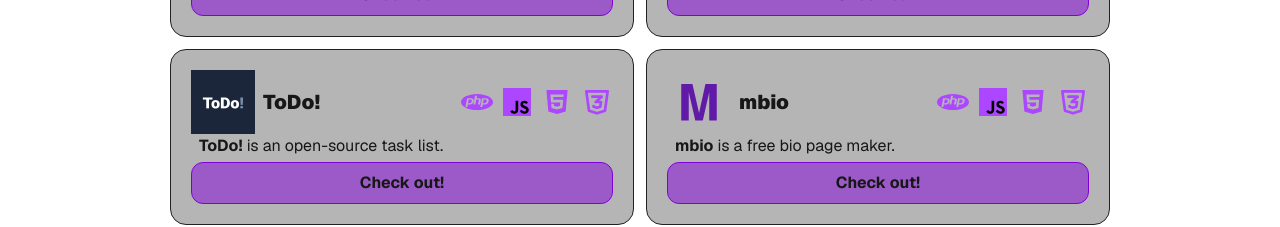
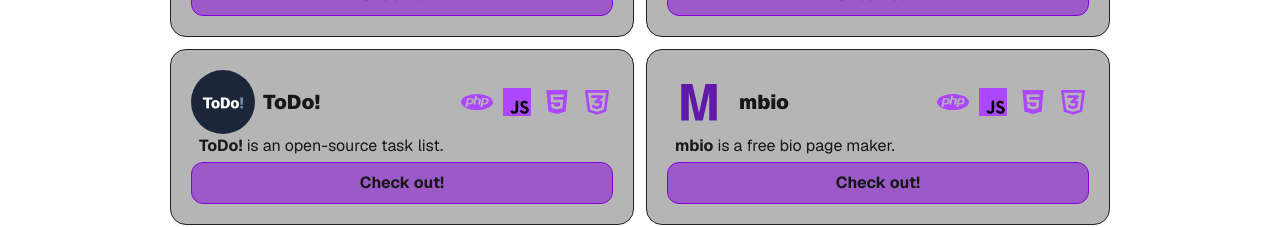
Before and after one commit to xKotelek/kotelek.dev, a Next.js app: page /projects in a window 1280 px wide. Shown: the part 384-611 px from the top of the page. Built offline with nearby package versions, Linux system fonts and the light colour scheme; no server answers.

Commit message:
project icons update

```diff
--- a/app/projects/page.js
+++ b/app/projects/page.js
@@ -137,7 +137,7 @@ export default function Projects() {
               <div>
                 <div className="flex justify-between items-center w-full">
                   <div className="flex items-center gap-2">
-                    <Image src={project.image} width={64} height={64} alt={project.title} />
+                    <Image src={project.image} width={64} height={64} alt={project.title} className="rounded-full" />
                     <span className="font-black text-xl">{project.title}</span>
                   </div>
                   <div className="flex items-center gap-2">
```
